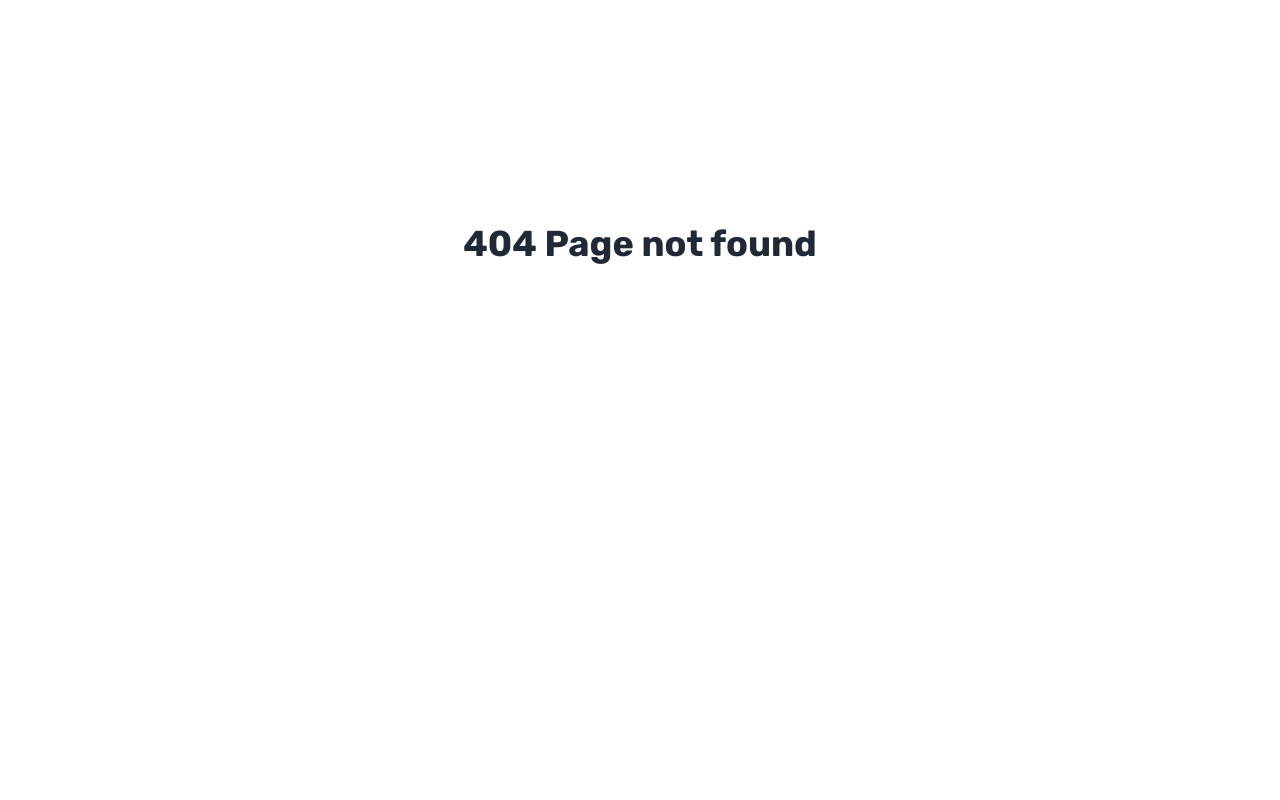
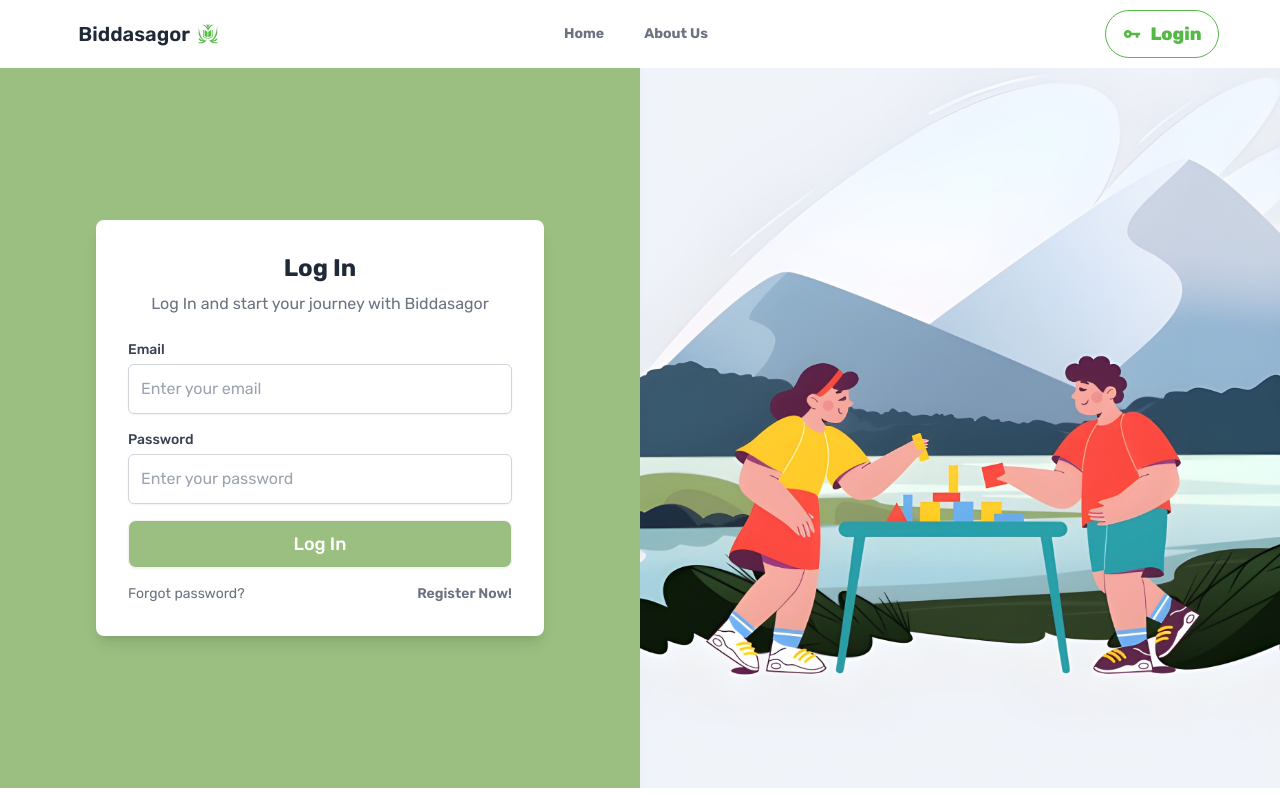
Before and after one commit to Phanthom-Mekat/AI-Integrated-Edu-Platform-Biddasagor, a React (Vite) app: page /login in a window 1280 px wide. Before the commit this address had no page. Built offline with nearby package versions, Linux system fonts and the light colour scheme.

Commit message:
login register integrated

```diff
--- /dev/null
+++ b/src/components/auth/Login.jsx
@@ -0,0 +1,68 @@
+import { Link } from "react-router-dom";
+
+const Login = () => {
+  return (
+    <div className="md:flex h-[90vh]">
+      {/* Left Section - Login Form */}
+      <div className="md:w-1/2 bg-primary flex flex-col justify-center items-center">
+        <div className="w-3/4 max-w-md bg-white rounded-lg shadow-lg p-8">
+          <h1 className="text-2xl font-bold text-center text-gray-800 mb-2">Log In</h1>
+          <p className="text-center text-gray-500 mb-6">
+            Log In and start your journey with Biddasagor
+          </p>
+          <form>
+            <div className="mb-4">
+              <label
+                htmlFor="email"
+                className="block text-sm font-medium text-gray-700"
+              >
+                Email
+              </label>
+              <input
+                type="email"
+                id="email"
+                placeholder="Enter your email"
+                className="mt-1 block w-full p-3 border border-gray-300 rounded-md shadow-sm focus:outline-none focus:ring-primary focus:border-primary"
+              />
+            </div>
+            <div className="mb-4">
+              <label
+                htmlFor="password"
+                className="block text-sm font-medium text-gray-700"
+              >
+                Password
+              </label>
+              <input
+                type="password"
+                id="password"
+                placeholder="Enter your password"
+                className="mt-1 block w-full p-3 border border-gray-300 rounded-md shadow-sm focus:outline-none focus:ring-primary focus:border-primary"
+              />
+            </div>
+            <Link
+              to="/dashboard"
+              className="w-full bg-primary hover:bg-primary-dark text-white btn px-4 rounded-lg text-lg font-medium transition duration-200"
+            >
+              Log In
+            </Link>
+          </form>
+          <div className="flex justify-between items-center text-sm mt-4 text-gray-500">
+            <a href="#" className="hover:text-primary">Forgot password?</a>
+            <Link to="register"  className="hover:text-primary font-semibold">Register Now!</Link>
+          </div>
+        </div>
+      </div>
+
+      {/* Right Section - Illustration */}
+      <div className="md:w-1/2 bg-gray-100 flex items-center justify-center">
+        <img
+          src='login.png'
+          alt="Educational illustration"
+          className="w-full h-full object-cover"
+        />
+      </div>
+    </div>
+  );
+};
+
+export default Login;
--- /dev/null
+++ b/src/components/auth/Register.jsx
@@ -0,0 +1,85 @@
+import { Link } from "react-router-dom";
+
+const Register = () => {
+    return (
+        <div>
+            <div className="md:flex h-[90vh]">
+                {/* Left Section - Register Form */}
+                <div className="md:w-1/2 bg-primary flex flex-col justify-center items-center">
+                    <div className="w-3/4 max-w-md bg-white rounded-lg shadow-lg p-8">
+                        <h1 className="text-2xl font-bold text-center text-gray-800 mb-2">Register</h1>
+                        <p className="text-center text-gray-500 mb-6">
+                            Create account and start your journey
+                        </p>
+                        <form>
+                            <div className="mb-4">
+                                <label
+                                    htmlFor="name"
+                                    className="block text-sm font-medium text-gray-700"
+                                >
+                                    Name
+                                </label>
+                                <input
+                                    type="text"
+                                    id="name"
+                                    placeholder="Enter your name"
+                                    className="mt-1 block w-full p-3 border border-gray-300 rounded-md shadow-sm focus:outline-none focus:ring-primary focus:border-primary"
+                                />
+                            </div>
+
+                            <div className="mb-4">
+                                <label
+                                    htmlFor="email"
+                                    className="block text-sm font-medium text-gray-700"
+                                >
+                                    Email
+                                </label>
+                                <input
+                                    type="email"
+                                    id="email"
+                                    placeholder="Enter your email"
+                                    className="mt-1 block w-full p-3 border border-gray-300 rounded-md shadow-sm focus:outline-none focus:ring-primary focus:border-primary"
+                                />
+                            </div>
+                            <div className="mb-4">
+                                <label
+                                    htmlFor="password"
+                                    className="block text-sm font-medium text-gray-700"
+                                >
+                                    Password
+                                </label>
+                                <input
+                                    type="password"
+                                    id="password"
+                                    placeholder="Enter your password"
+                                    className="mt-1 block w-full p-3 border border-gray-300 rounded-md shadow-sm focus:outline-none focus:ring-primary focus:border-primary"
+                                />
+                            </div>
+                            <Link
+                                to="/dashboard"
+                                className="w-full bg-primary hover:bg-primary-dark text-white btn px-4 py-3 rounded-lg text-lg font-medium transition duration-200 block text-center"
+                            >
+                                Register
+                            </Link>
+                        </form>
+                        <div className="flex justify-between items-center text-sm mt-4 text-gray-500">
+                            <a href="#" className="hover:text-primary">Already have an account?</a>
+                            <Link to="/login" className="hover:text-primary font-semibold">Log In</Link>
+                        </div>
+                    </div>
+                </div>
+
+                {/* Right Section - Illustration */}
+                <div className="md:w-1/2 bg-gray-100 flex items-center justify-center">
+                    <img
+                        src="../../../public/login.png"
+                        alt="Educational illustration"
+                        className="w-full h-full object-cover"
+                    />
+                </div>
+            </div>
+        </div>
+    );
+};
+
+export default Register;
--- a/src/components/home/HowItWorks.jsx
+++ b/src/components/home/HowItWorks.jsx
@@ -28,7 +28,7 @@ const HowItWorks = () => {
                 data-aos-delay="300"
             >
                 {/* Step 1 */}
-                <li data-aos="fade-right" data-aos-anchor-placement="center-bottom">
+                <li data-aos="fade-right" data-aos-anchor-placement="bottom-bottom">
                     <div className="timeline-middle p-3 bg-primary/60 rounded-full">
                         <FaUpload className="h-5 w-5" />
                     </div>
@@ -43,7 +43,7 @@ const HowItWorks = () => {
                 </li>
 
                 {/* Step 2 */}
-                <li data-aos="fade-left" data-aos-anchor-placement="center-bottom">
+                <li data-aos="fade-left" data-aos-anchor-placement="bottom-bottom">
                     <hr />
                     <div className="timeline-middle p-3 bg-primary/60 rounded-full">
                         <FaTasks className="h-5 w-5" />
@@ -59,7 +59,7 @@ const HowItWorks = () => {
                 </li>
 
                 {/* Step 3 */}
-                <li data-aos="fade-right" data-aos-anchor-placement="center-bottom">
+                <li data-aos="fade-right" data-aos-anchor-placement="bottom-bottom">
                     <hr />
                     <div className="timeline-middle p-3 bg-primary/60 rounded-full">
                         <MdOutlineQuiz className="h-5 w-5" />
@@ -75,7 +75,7 @@ const HowItWorks = () => {
                 </li>
 
                 {/* Step 4 */}
-                <li data-aos="fade-left" data-aos-anchor-placement="center-bottom">
+                <li data-aos="fade-left" data-aos-anchor-placement="bottom-bottom">
                     <hr />
                     <div className="timeline-middle p-3 bg-primary/60 rounded-full">
                         <FaCheck className="h-5 w-5" />
@@ -91,7 +91,7 @@ const HowItWorks = () => {
                 </li>
 
                 {/* Step 5 */}
-                <li data-aos="fade-right" data-aos-anchor-placement="center-bottom">
+                <li data-aos="fade-right" data-aos-anchor-placement="bottom-bottom">
                     <hr />
                     <div className="timeline-middle p-3 bg-primary/60 rounded-full">
                         <FaChartBar className="h-5 w-5" />
--- a/src/components/home/Navbar.jsx
+++ b/src/components/home/Navbar.jsx
@@ -11,8 +11,8 @@ const Navbar = () => {
         <li className="mr-2 font-bold text-gray-500"><NavLink to="/about">About Us</NavLink></li>
     </>
     return (
-        <div className={`${isHome ? "bg-primary/25" : " bg-base-100"}`} data-aos="fade-down">
-            <div className="navbar w-11/12 mx-auto">
+        <div className={`${isHome ? "bg-primary/25" : " bg-base-100"}`}>
+            <div className="navbar  w-11/12 mx-auto">
                 <div className="navbar-start">
                     <div className="dropdown">
                         <div tabIndex={0} role="button" className="btn btn-ghost lg:hidden">
@@ -43,7 +43,7 @@ const Navbar = () => {
                     </ul>
                 </div>
                 <div className="navbar-end">
-                <Link to='/dashboard' className="btn btn-ghost btn-outline text-secondary font-extrabold text-lg rounded-3xl"><IoMdKey className="text-xl" />Login </Link>
+                <Link to='/login' className="btn btn-ghost btn-outline text-secondary font-extrabold text-lg rounded-3xl"><IoMdKey className="text-xl" />Login </Link>
                 </div>
             </div>
         </div>
--- /dev/null
+++ b/src/layout/AuthLayout.jsx
@@ -0,0 +1,13 @@
+import { Outlet } from "react-router-dom";
+import Navbar from "../components/home/Navbar";
+
+const AuthLayout = () => {
+    return (
+        <div>
+            <Navbar/>
+            <Outlet/>
+        </div>
+    );
+};
+
+export default AuthLayout;
```
Also changed, not shown: src/router/router.jsx (+17 -0 lines), public/login.png (added).
